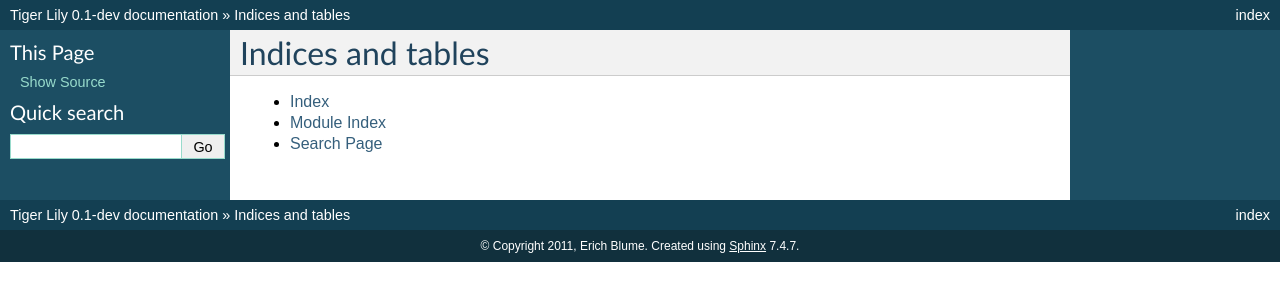
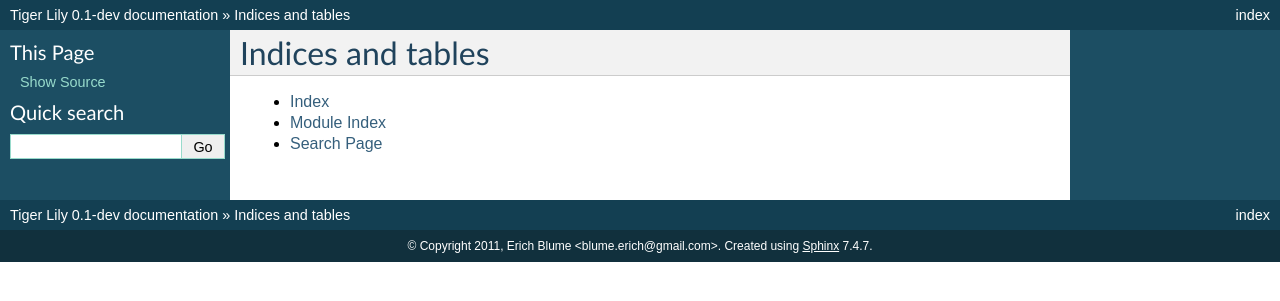
Before and after one commit to eblume/Tiger-Lily, a Sphinx documentation site: the page built from docs/index.txt, in a window 1280 px wide. Shown: the top 301 px of the page. Built offline with Sphinx 7.4.7, drawn with Linux system fonts in a browser that asks for light colours; pages that are not in the unit, such as notebooks, are missing from menus; some of the changed lines change nothing that is shown.

Commit message:
Added Euclid to the authors list :)

```diff
--- a/docs/conf.py
+++ b/docs/conf.py
@@ -44,7 +44,7 @@
 
 # General information about the project.
 project = 'Tiger Lily'
-copyright = '2011, Erich Blume'
+copyright = '2011, Erich Blume <blume.erich@gmail.com>'
 
 # The version info for the project you're documenting, acts as replacement for
 # |version| and |release|, also used in various other places throughout the
@@ -185,7 +185,7 @@
 # (source start file, target name, title, author, documentclass [howto/manual]).
 latex_documents = [
   ('index', 'TigerLily.tex', 'Tiger Lily Documentation',
-   'Erich Blume', 'manual'),
+   r'Erich Blume <blume.erich@gmail.com>\\Euclid Sun <euclidsun@gmail.com>', 'manual'),
 ]
 
 # The name of an image file (relative to this directory) to place at the top of
```
Also changed, not shown: 1 other file.
